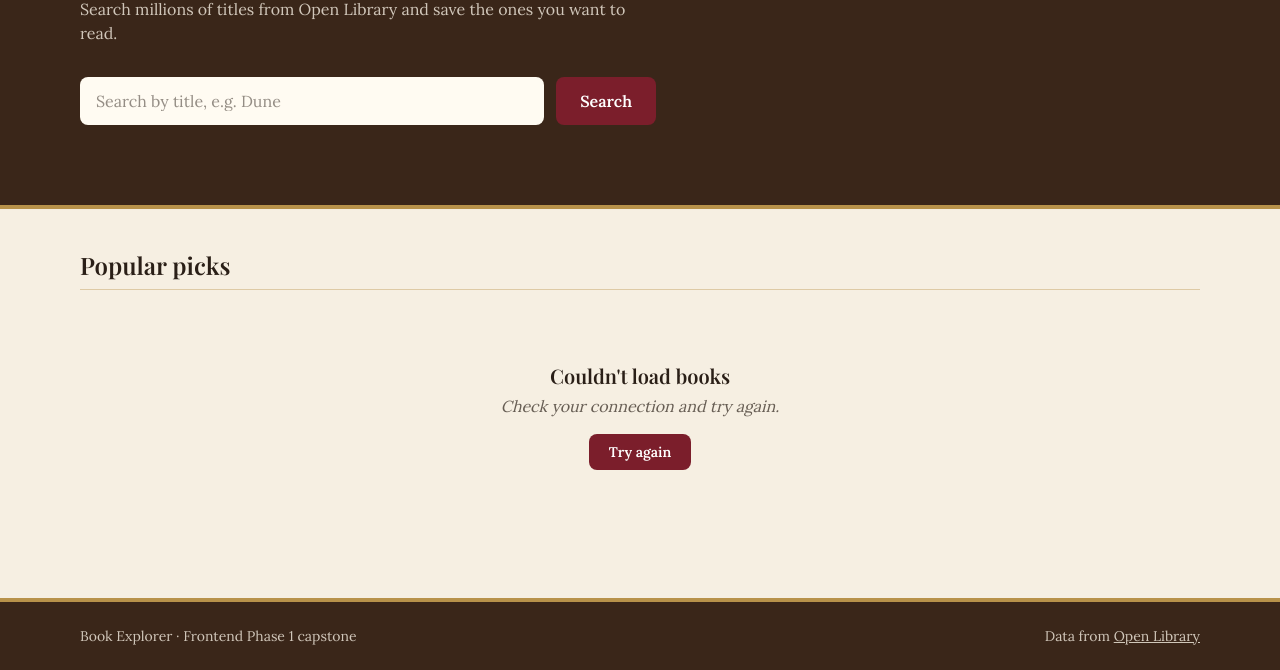
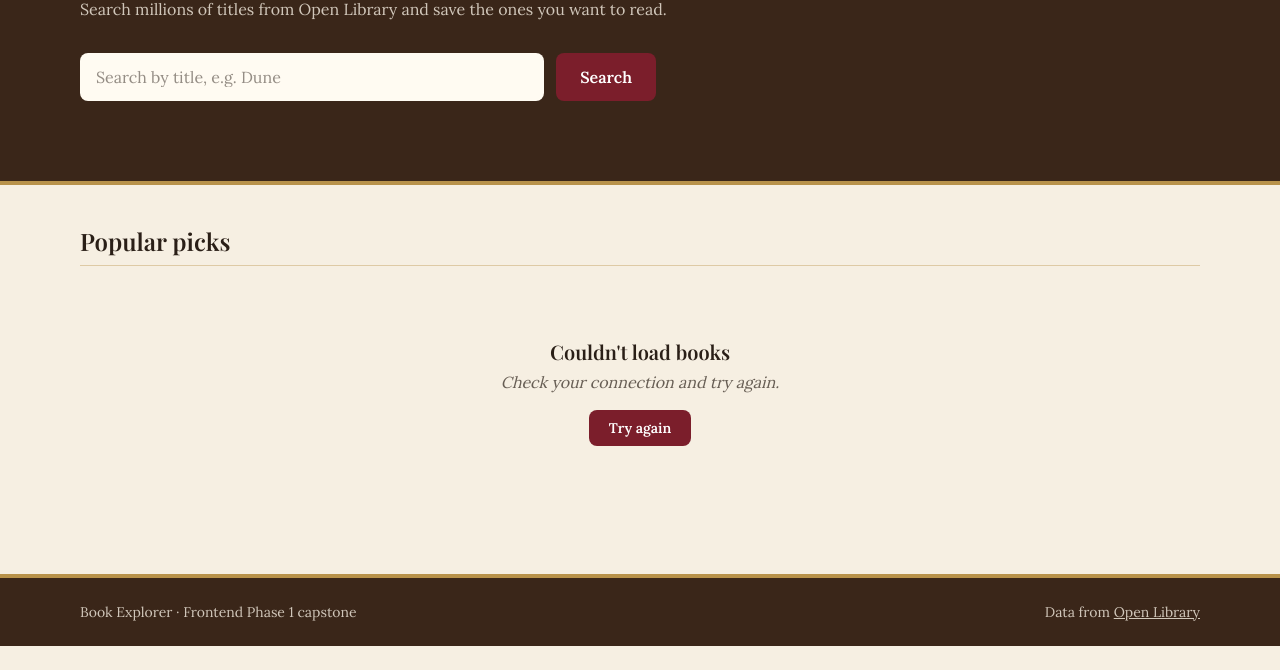
Before and after one commit to utuje-ange12/book-explorer, a plain HTML site: page index.html in a window 1280 px wide. Shown: the part 248-918 px from the top of the page. After the commit the page ends 894 px from the top, so only its background shows below. Drawn offline with nearby package versions, Linux system fonts and the light colour scheme; no server answers.

Commit message:
Widen hero text

```diff
--- a/index.html
+++ b/index.html
@@ -16,7 +16,7 @@
 <section class="bg-leather text-paper border-b-4 border-brass">
     <div class="max-w-6xl mx-auto px-4 py-12 md:py-20">
         <h1 class="font-serif text-3xl md:text-5xl font-bold max-w-2xl">Find your next book in a few keystrokes.</h1>
-        <p class="mt-4 text-paper/80 max-w-xl">Search millions of titles from Open Library and save the ones you want to read.</p>
+        <p class="mt-4 text-paper/80 max-w-2xl">Search millions of titles from Open Library and save the ones you want to read.</p>
 
         <form id="search-form" class="mt-8 flex flex-col sm:flex-row gap-3 max-w-xl">
             <label for="search-input" class="sr-only">Search by title</label>
```
